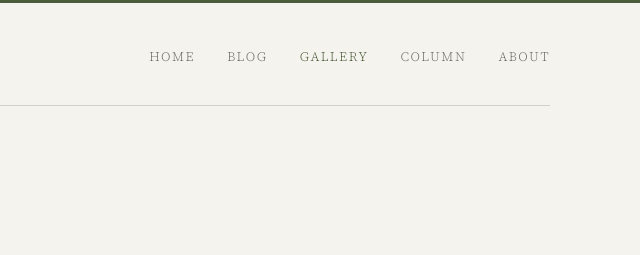
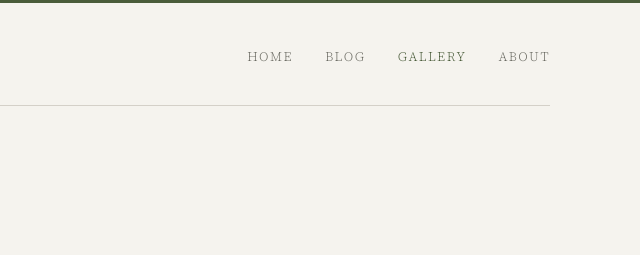
Before and after one commit to Azaleacreativeroom888/fan-arthistory, a plain HTML site: page gallery.html in a window 1280 px wide. Shown: the top 255 px of the page, 640-1280 px from the left. Drawn offline with nearby package versions, Linux system fonts and the light colour scheme; a web font is replaced by a local one.

Commit message:
Remove 'Column' link from navigation
Removed 'Column' link from the navigation menu.

```diff
--- a/gallery.html
+++ b/gallery.html
@@ -363,7 +363,6 @@
           <li><a href="index.html">Home</a></li>
           <li><a href="blog.html">Blog</a></li>
           <li><a href="gallery.html" class="active">Gallery</a></li>
-          <li><a href="column.html">Column</a></li>
           <li><a href="about.html">About</a></li>
         </ul>
       </nav>
```
